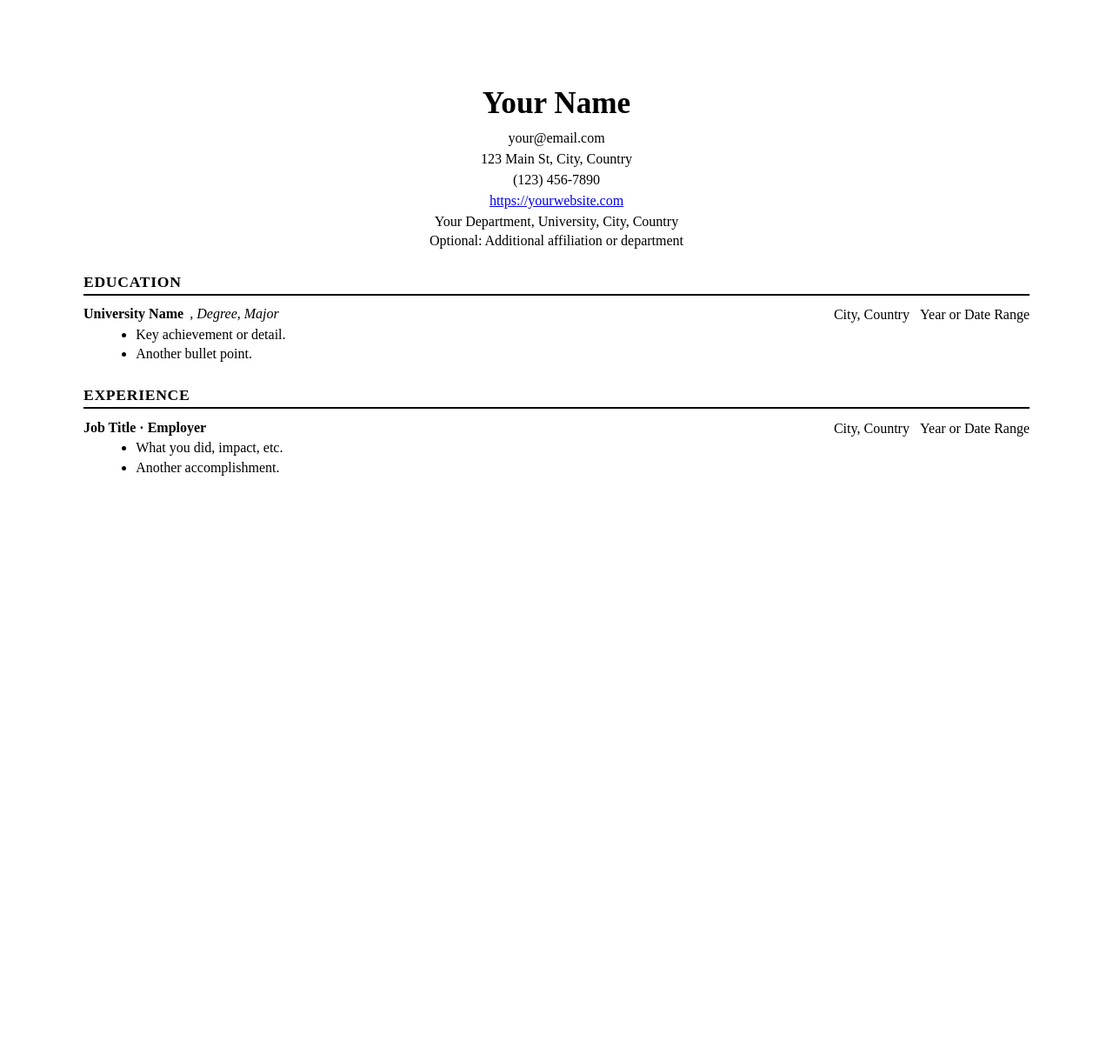
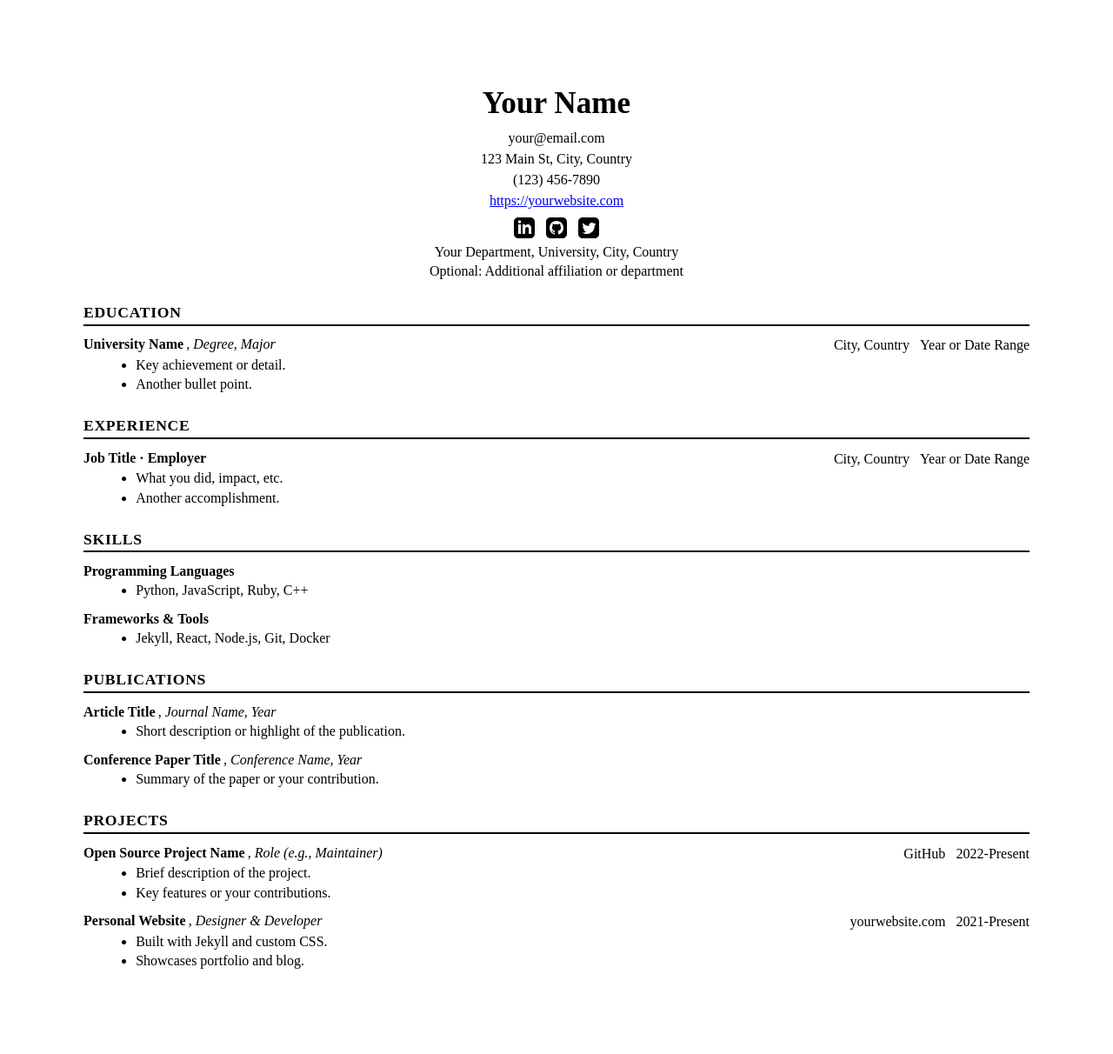
Before and after one commit to smirnoffmg/harvard-style-cv-theme, a Jekyll site: the page built from index.md, in a window 1280 px wide. Shown: the whole page at 87% size. Built offline with Jekyll 4.4.1, drawn with Linux system fonts in a browser that asks for light colours; before the commit the page ends 900 px from its top, so only the background shows below that.

```diff
--- a/Gemfile
+++ b/Gemfile
@@ -1,4 +1,3 @@
 source "https://rubygems.org"
 gem "github-pages", group: :jekyll_plugins
 gem "jekyll-seo-tag"
-gem "jekyll-feed"
--- a/_config.yml
+++ b/_config.yml
@@ -5,7 +5,9 @@ address: "123 Main St, City, Country" # Your address (optional)
 website: "https://yourwebsite.com" # Your website (optional)
 department: "Your Department, University, City, Country" # Department/affiliation (optional)
 affiliation: "Optional: Additional affiliation or department" # Second affiliation (optional)
-linkedin: "linkedin.com/in/yourprofile" # LinkedIn profile (optional)
+linkedin: yourprofile
+twitter: yourprofile
+github: yourprofile
 description: "Harvard‑style CV • Example" # Site description (for SEO)
 baseurl: "" # GitHub Pages baseurl (leave blank for user pages)
 url: "https://yourusername.github.io" # Your GitHub Pages URL
--- a/_data/cv.yml
+++ b/_data/cv.yml
@@ -16,3 +16,37 @@ sections:
         bullets:
           - "What you did, impact, etc."
           - "Another accomplishment."
+  - title: Skills
+    entries:
+      - title: "Programming Languages"
+        bullets:
+          - "Python, JavaScript, Ruby, C++"
+      - title: "Frameworks & Tools"
+        bullets:
+          - "Jekyll, React, Node.js, Git, Docker"
+  - title: Publications
+    entries:
+      - title: "Article Title"
+        sub: "Journal Name, Year"
+        bullets:
+          - "Short description or highlight of the publication."
+      - title: "Conference Paper Title"
+        sub: "Conference Name, Year"
+        bullets:
+          - "Summary of the paper or your contribution."
+  - title: Projects
+    entries:
+      - title: "Open Source Project Name"
+        sub: "Role (e.g., Maintainer)"
+        location: "GitHub"
+        dates: "2022-Present"
+        bullets:
+          - "Brief description of the project."
+          - "Key features or your contributions."
+      - title: "Personal Website"
+        sub: "Designer & Developer"
+        location: "yourwebsite.com"
+        dates: "2021-Present"
+        bullets:
+          - "Built with Jekyll and custom CSS."
+          - "Showcases portfolio and blog."
--- a/_layouts/cv.html
+++ b/_layouts/cv.html
@@ -16,6 +16,35 @@ layout: default
         {% if site.website %}
         <div class="cv-contact"><a href="{{ site.website }}">{{ site.website }}</a></div>
         {% endif %}
+        <div class="cv-socials" style="margin-top:0.5em;">
+            {% if site.linkedin %}
+            <a href="https://linkedin.com/in/{{ site.linkedin }}" target="_blank" title="LinkedIn"
+                style="margin-right:0.5em;display:inline-block;vertical-align:middle;">
+                <svg xmlns="http://www.w3.org/2000/svg" width="24" height="24" viewBox="0 0 24 24">
+                    <path
+                        d="M19 0h-14c-2.761 0-5 2.239-5 5v14c0 2.761 2.239 5 5 5h14c2.762 0 5-2.239 5-5v-14c0-2.761-2.238-5-5-5zm-11 19h-3v-11h3v11zm-1.5-12.268c-.966 0-1.75-.79-1.75-1.764s.784-1.764 1.75-1.764 1.75.79 1.75 1.764-.783 1.764-1.75 1.764zm13.5 12.268h-3v-5.604c0-3.368-4-3.113-4 0v5.604h-3v-11h3v1.765c1.396-2.586 7-2.777 7 2.476v6.759z" />
+                </svg>
+            </a>
+            {% endif %}
+            {% if site.github %}
+            <a href="https://github.com/{{ site.github }}" target="_blank" title="GitHub"
+                style="margin-right:0.5em;display:inline-block;vertical-align:middle;">
+                <svg xmlns="http://www.w3.org/2000/svg" width="24" height="24" viewBox="0 0 24 24">
+                    <path
+                        d="M19 0h-14c-2.761 0-5 2.239-5 5v14c0 2.761 2.239 5 5 5h14c2.762 0 5-2.239 5-5v-14c0-2.761-2.238-5-5-5zm-4.466 19.59c-.405.078-.534-.171-.534-.384v-2.195c0-.747-.262-1.233-.55-1.481 1.782-.198 3.654-.875 3.654-3.947 0-.874-.312-1.588-.823-2.147.082-.202.356-1.016-.079-2.117 0 0-.671-.215-2.198.82-.64-.18-1.324-.267-2.004-.271-.68.003-1.364.091-2.003.269-1.528-1.035-2.2-.82-2.2-.82-.434 1.102-.16 1.915-.077 2.118-.512.56-.824 1.273-.824 2.147 0 3.064 1.867 3.751 3.645 3.954-.229.2-.436.552-.508 1.07-.457.204-1.614.557-2.328-.666 0 0-.423-.768-1.227-.825 0 0-.78-.01-.055.487 0 0 .525.246.889 1.17 0 0 .463 1.428 2.688.944v1.489c0 .211-.129.459-.528.385-3.18-1.057-5.472-4.056-5.472-7.59 0-4.419 3.582-8 8-8s8 3.581 8 8c0 3.533-2.289 6.531-5.466 7.59z" />
+                </svg>
+            </a>
+            {% endif %}
+            {% if site.twitter %}
+            <a href="https://twitter.com/{{ site.twitter }}" target="_blank" title="Twitter"
+                style="display:inline-block;vertical-align:middle;">
+                <svg xmlns="http://www.w3.org/2000/svg" width="24" height="24" viewBox="0 0 24 24">
+                    <path
+                        d="M19 0h-14c-2.761 0-5 2.239-5 5v14c0 2.761 2.239 5 5 5h14c2.762 0 5-2.239 5-5v-14c0-2.761-2.238-5-5-5zm-.139 9.237c.209 4.617-3.234 9.765-9.33 9.765-1.854 0-3.579-.543-5.032-1.475 1.742.205 3.48-.278 4.86-1.359-1.437-.027-2.649-.976-3.066-2.28.515.098 1.021.069 1.482-.056-1.579-.317-2.668-1.739-2.633-3.26.442.246.949.394 1.486.411-1.461-.977-1.875-2.907-1.016-4.383 1.619 1.986 4.038 3.293 6.766 3.43-.479-2.053 1.08-4.03 3.199-4.03.943 0 1.797.398 2.395 1.037.748-.147 1.451-.42 2.086-.796-.246.767-.766 1.41-1.443 1.816.664-.08 1.297-.256 1.885-.517-.439.656-.996 1.234-1.639 1.697z" />
+                </svg>
+            </a>
+            {% endif %}
+        </div>
         {% if site.department %}
         <div class="cv-affiliation">{{ site.department }}</div>
         {% endif %}
@@ -32,8 +61,8 @@ layout: default
         <div class="cv-entry">
             <div class="cv-entry-header">
                 <div class="cv-entry-main">
-                    <span class="cv-entry-institution">{{ e.title }}</span>
-                    {% if e.sub %}<span class="cv-entry-degree">, <em>{{ e.sub }}</em></span>{% endif %}
+                    <span class="cv-entry-institution">{{ e.title }}</span>{% if e.sub %}<span class="cv-entry-degree">,
+                        <em>{{ e.sub }}</em></span>{% endif %}
                 </div>
                 <div class="cv-entry-meta">
                     {% if e.location %}<span class="cv-entry-location">{{ e.location }}</span>{% endif %}
--- a/_layouts/default.html
+++ b/_layouts/default.html
@@ -7,6 +7,17 @@
     <meta name="viewport" content="width=device-width, initial-scale=1">
     {% seo %}
     <link rel="stylesheet" href="{{ '/assets/css/main.css' | relative_url }}">
+
+    {% if site.google_analytics %}
+    <!-- Google Analytics -->
+    <script async src="https://www.googletagmanager.com/gtag/js?id={{ site.google_analytics }}"></script>
+    <script>
+        window.dataLayer = window.dataLayer || [];
+        function gtag() { dataLayer.push(arguments); }
+        gtag('js', new Date());
+        gtag('config', '{{ site.google_analytics }}');
+    </script>
+    {% endif %}
 </head>
 
 <body>
```
Also changed, not shown: about.markdown (+5 -9 lines), Gemfile.lock, README.md, assets/screenshot-desktop.png (added), assets/screenshot-mobile.png (added), 1 other file.
